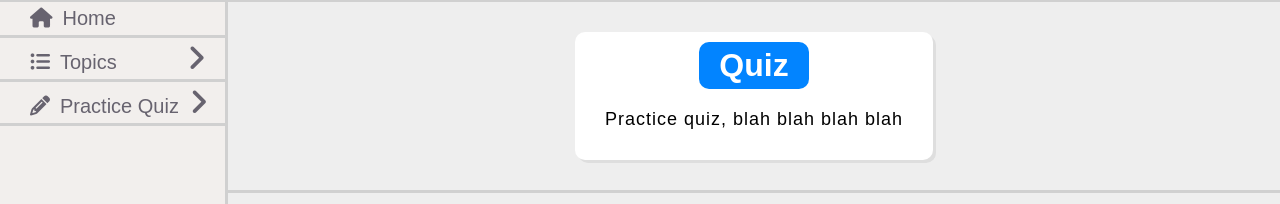
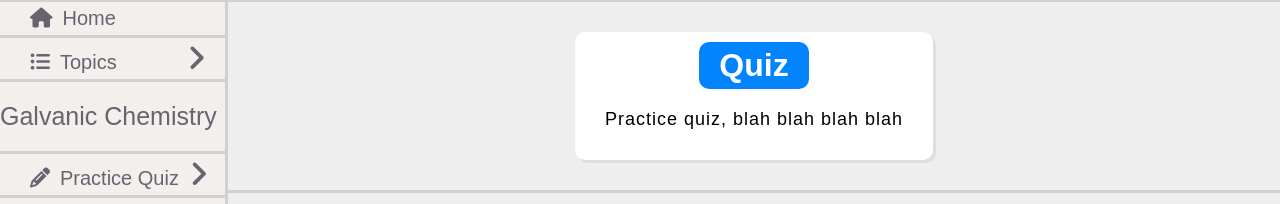
Before and after one commit to NathanBullen/ConnectApp, a React (Create React App) app: page / in a window 1280 px wide. Shown: the part 121-325 px from the top of the page. Built offline with nearby package versions, Linux system fonts and the light colour scheme.

Commit message:
Showing Current topic being viewed (just css not currently interactive)

```diff
--- a/public/css/style.css
+++ b/public/css/style.css
@@ -107,6 +107,16 @@ body {
   padding-bottom: 5px;
   border-bottom: 3px solid #d0d0d0;
   font-size: 20px;
+  color: #67636f;
+}
+
+#selected-topic{
+  width: 100%;
+  height: auto;
+  padding-top: 20px;
+  padding-bottom: 20px;
+  border-bottom: 3px solid #d0d0d0;
+  font-size: 25px;
   color: #67636f;
 }
 
--- a/src/components/Menu.jsx
+++ b/src/components/Menu.jsx
@@ -16,6 +16,9 @@ function Menu() {
 				<li><a href="#">Psychology</a></li>
 			  </ul>
 			</div>
+			<div id="selected-topic">
+				Galvanic Chemistry
+			</div>
 			<div id="questions">
 			  <i class="fa fa-pencil lefticon" aria-hidden="true"></i>Practice Quiz<i class="fa fa-angle-right righticon practiceicon" aria-hidden="true"></i>
 			</div>
```
